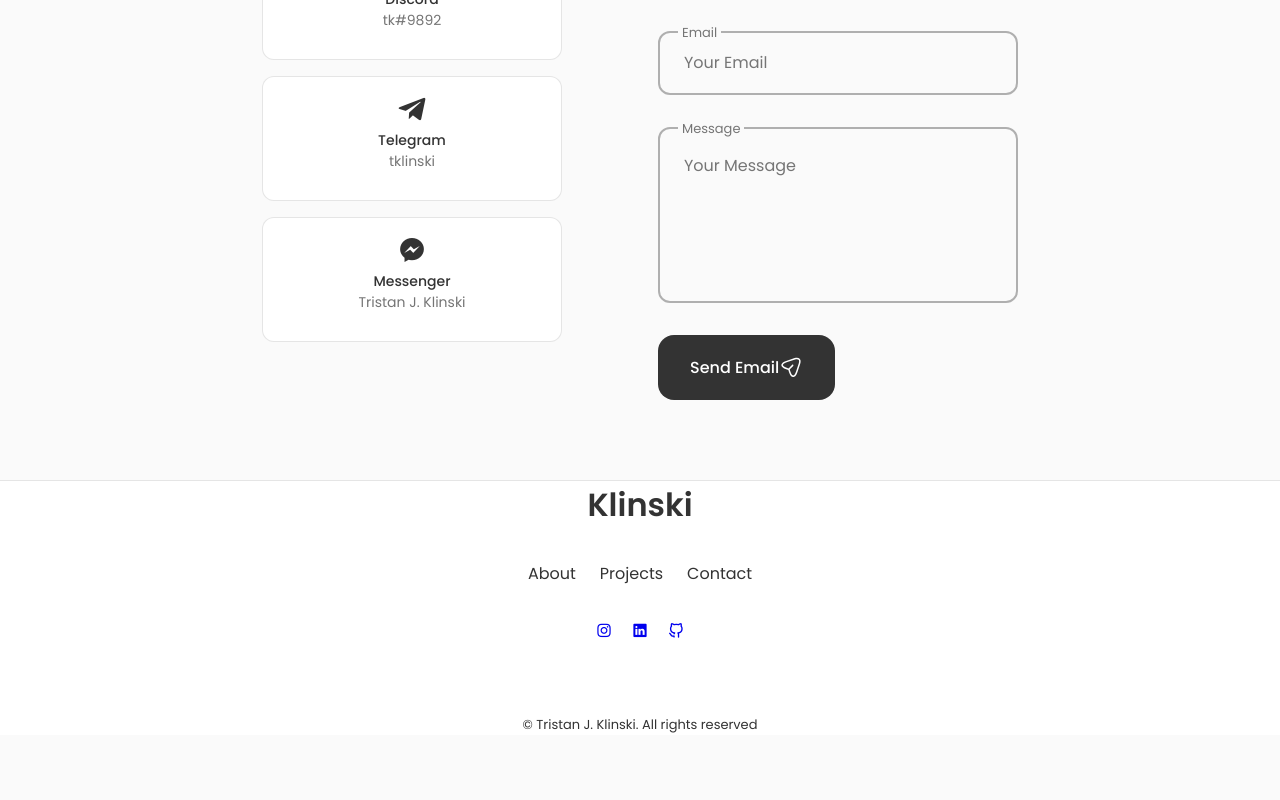
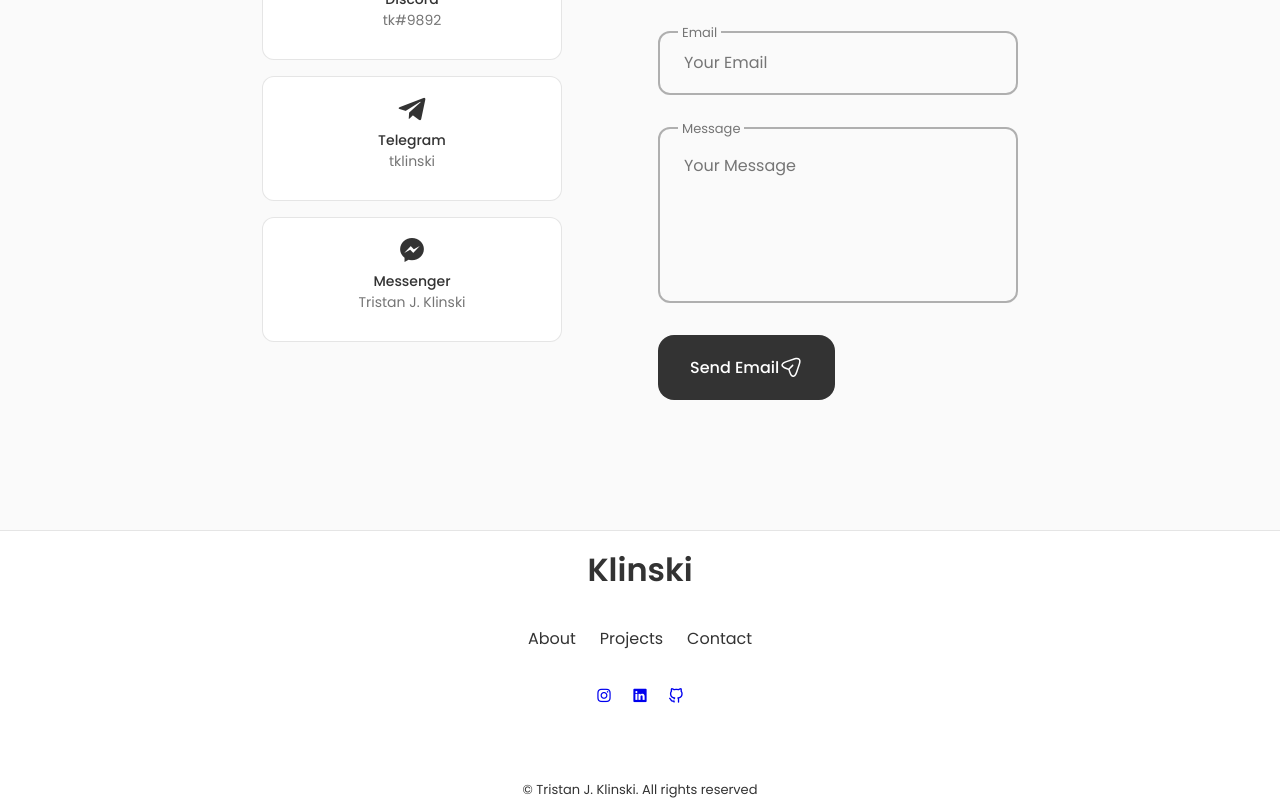
Before and after one commit to tkthedev7/My-Portfolio, a React (Create React App) app: page / in a window 1280 px wide. Shown: the part 4626-5426 px from the top of the page. Before the commit the page ends 5361 px from the top, so only its background shows below. Built offline with nearby package versions, Linux system fonts and the light colour scheme.

Commit message:
fixed fooder margin and padding

```diff
--- a/src/components/footer/footer.css
+++ b/src/components/footer/footer.css
@@ -1,6 +1,8 @@
 .footer {
     background-color: var(--container-color);
     border-top: 1px solid rgba(0, 0, 0, 0.1);
+    margin-top: 50px;
+    padding-top: 15px;
 }
 
 .footer_container {
```
